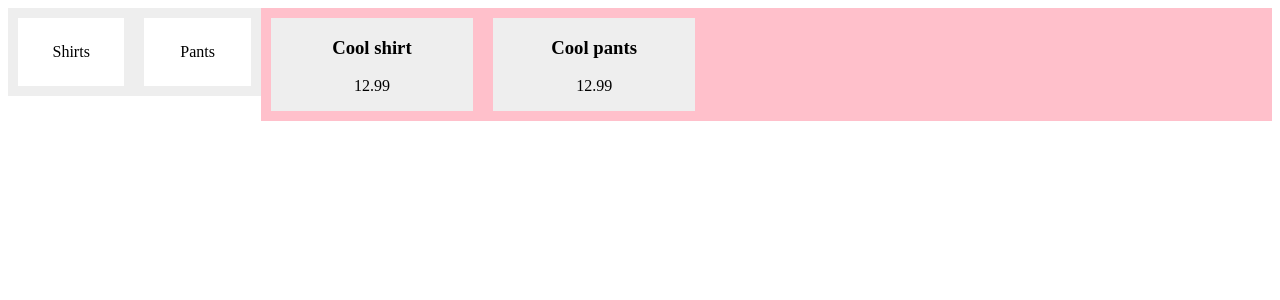
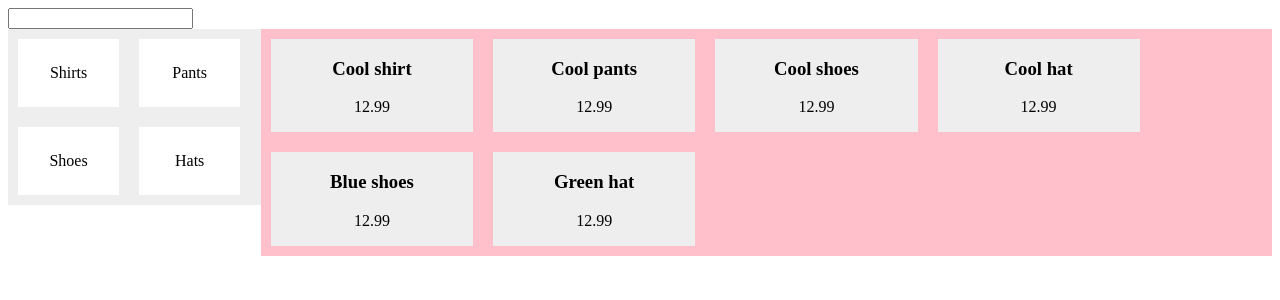
Before and after one commit to markhamilton90/apparel-store, a React (Create React App) app: page / in a window 1280 px wide. Shown: the top 300 px of the page. Built offline with nearby package versions, Linux system fonts and the light colour scheme.

Commit message:
add text input and functionality to filter the results to titles that match the search query

```diff
--- a/src/components/App.js
+++ b/src/components/App.js
@@ -1,4 +1,5 @@
 import React from 'react';
+import Searchbar from './Searchbar';
 import Sidebar from './Sidebar';
 import Results from './Results';
 import items from '../sample-items.js';
@@ -9,14 +10,19 @@ class App extends React.Component {
     state = {
         inventory: items,
         filters: filters,
-        activeFilter: null
+        activeFilter: null,
+        query: ''
+    }
+
+    onChange = value => {
+        this.setState({
+            query: value
+        })
     }
 
     handleClick = filter => {
-        const updatedFilters = this.state.filters;
         const newActiveFilter = filter != this.state.activeFilter ? filter : null;
         this.setState({
-            filters: updatedFilters,
             activeFilter: newActiveFilter
         })
     }
@@ -24,8 +30,9 @@ class App extends React.Component {
     render() {
         return (
             <div className="store">
+                <Searchbar onChange={ this.onChange } />
                 <Sidebar filters={ this.state.filters } handleClick={ this.handleClick } activeFilter={ this.state.activeFilter } />
-                <Results inventory={ this.state.inventory } activeFilter={ this.state.activeFilter } />
+                <Results inventory={ this.state.inventory } activeFilter={ this.state.activeFilter } query={ this.state.query } />
             </div>
         )
     }
--- /dev/null
+++ b/src/components/Result.js
@@ -0,0 +1,15 @@
+import React from 'react';
+
+class Result extends React.Component {
+    render() {
+        const item = this.props.item;
+        return (
+            <div className="inventory">
+                <h3>{ item.title }</h3>
+                <p>{ item.price }</p>
+            </div>
+        )
+    }
+}
+
+export default Result;
--- a/src/components/Results.js
+++ b/src/components/Results.js
@@ -1,22 +1,32 @@
 import React from 'react';
+import Result from './Result';
 
 class Results extends React.Component {
+
+    matchesQuery = item => {
+        item.includes(this.props.query)
+    }
+
     render() {
         const activeFilter = this.props.activeFilter;
         const inventory = this.props.inventory;
+        const query = (this.props.query).toLowerCase();
 
-        const inventoryKeys = activeFilter != null
-            ? Object.keys(inventory).filter(item => inventory[item].type == activeFilter)
-            : Object.keys(inventory);
+        let inventoryKeys = Object.keys(inventory);
+        // filter by filters selected
+        if ( activeFilter != null ) {
+            inventoryKeys = inventoryKeys.filter(item => inventory[item].type == activeFilter);
+        }
+        // filter by search query
+        if ( query != false ) {
+            inventoryKeys = inventoryKeys.filter( item => inventory[item].title.toLowerCase().includes(query));
+        }
 
         return (
             <div className="results">
                 {
                     inventoryKeys.map( item => (
-                        <div className="inventory" key={ item }>
-                            <h3>{ inventory[item].title }</h3>
-                            <p>{ inventory[item].price }</p>
-                        </div>
+                        <Result key={ item } item={ inventory[item] } />
                     ))
                 }
             </div>
--- /dev/null
+++ b/src/components/Searchbar.js
@@ -0,0 +1,22 @@
+import React from 'react';
+
+class Searchbar extends React.Component {
+
+    searchValue = React.createRef();
+
+    render() {
+        return (
+            <div className="searchbar">
+                <form action="" onSubmit={ e => e.preventDefault() }>
+                    <input
+                        ref={ this.searchValue }
+                        type="text"
+                        onChange={ () => this.props.onChange(this.searchValue.current.value) }
+                    />
+                </form>
+            </div>
+        )
+    }
+}
+
+export default Searchbar;
--- a/src/css/stylin.css
+++ b/src/css/stylin.css
@@ -1,14 +1,19 @@
 .store {
   display: flex;
+  flex-wrap: wrap;
+}
+.store .searchbar {
+  flex-basis: 100%;
 }
 .store .sidebar {
   display: flex;
+  flex-wrap: wrap;
   width: 20%;
   height: 100%;
   background: #eee;
 }
 .store .sidebar .filter {
-  flex-basis: 50%;
+  flex-basis: 40%;
   background: #fff;
   text-align: center;
   padding: 25px 0;
@@ -22,6 +27,7 @@
 }
 .store .results {
   display: flex;
+  flex-wrap: wrap;
   width: 80%;
   height: 100%;
   background: pink;
--- a/src/sample-filters.js
+++ b/src/sample-filters.js
@@ -2,13 +2,19 @@
 const filters = {
     shirts: {
         label: 'Shirts',
-        name: 'shirts',
-        selected: false
+        name: 'shirts'
     },
     pants: {
         label: 'Pants',
-        name: 'pants',
-        selected: false
+        name: 'pants'
+    },
+    shoes: {
+        label: 'Shoes',
+        name: 'shoes'
+    },
+    hats: {
+        label: 'Hats',
+        name: 'pants'
     }
 }
 
--- a/src/sample-items.js
+++ b/src/sample-items.js
@@ -9,6 +9,26 @@ const items = {
         title: 'Cool pants',
         price: 12.99,
         type: 'pants'
+    },
+    item3: {
+        title: 'Cool shoes',
+        price: 12.99,
+        type: 'shoes'
+    },
+    item4: {
+        title: 'Cool hat',
+        price: 12.99,
+        type: 'hats'
+    },
+    item5: {
+        title: 'Blue shoes',
+        price: 12.99,
+        type: 'shoes'
+    },
+    item6: {
+        title: 'Green hat',
+        price: 12.99,
+        type: 'hats'
     }
 }
 
--- a/src/scss/stylin.scss
+++ b/src/scss/stylin.scss
@@ -1,12 +1,17 @@
 .store {
     display: flex;
+    flex-wrap: wrap;
+    .searchbar {
+        flex-basis: 100%;
+    }
     .sidebar {
         display: flex;
+        flex-wrap: wrap;
         width: 20%;
         height: 100%;
         background: #eee;
         .filter {
-            flex-basis: 50%;
+            flex-basis: 40%;
             background: #fff;
             text-align: center;
             padding: 25px 0;
@@ -22,6 +27,7 @@
     }
     .results {
         display: flex;
+        flex-wrap: wrap;
         width: 80%;
         height: 100%;
         background: pink;
```
